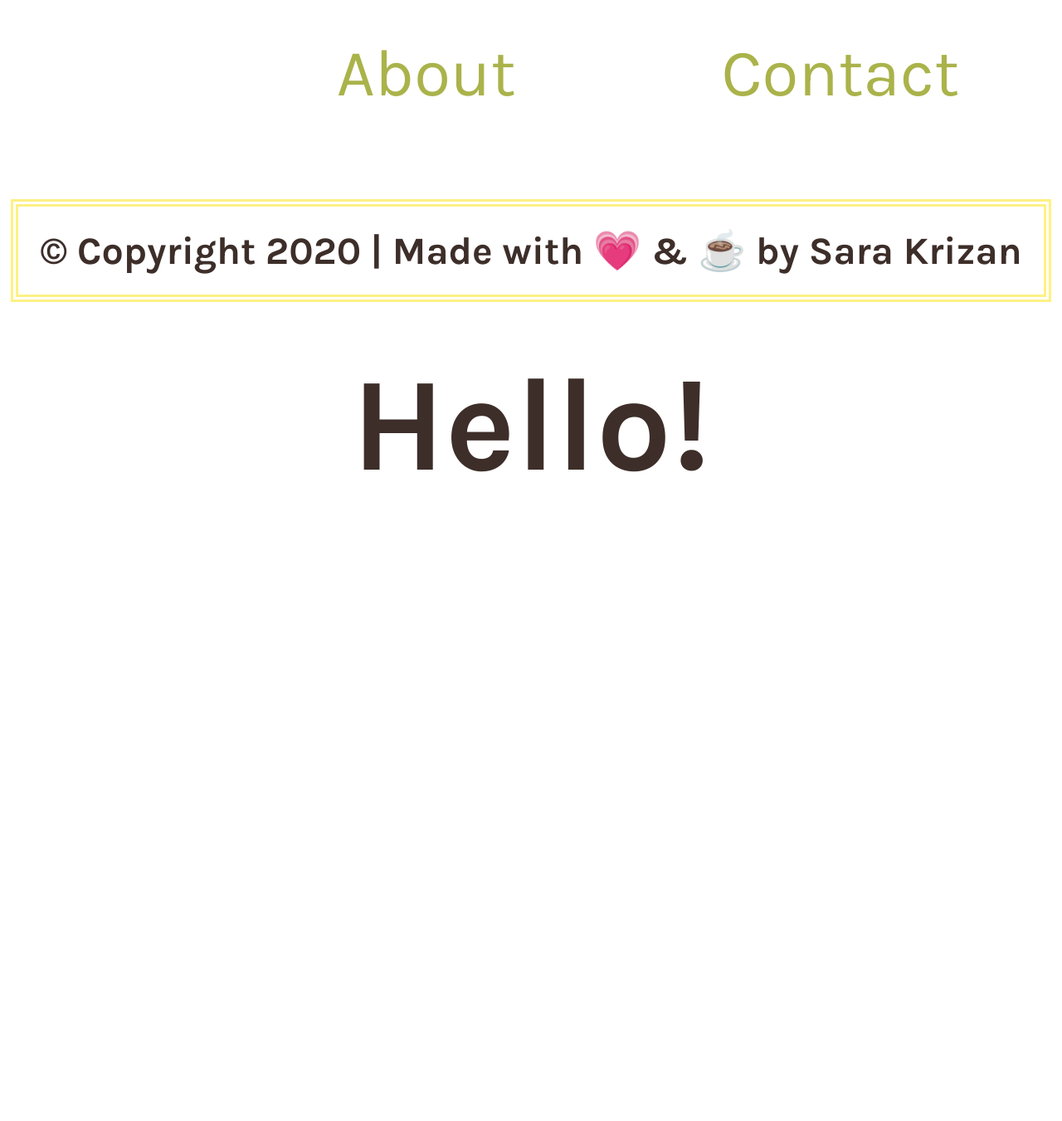
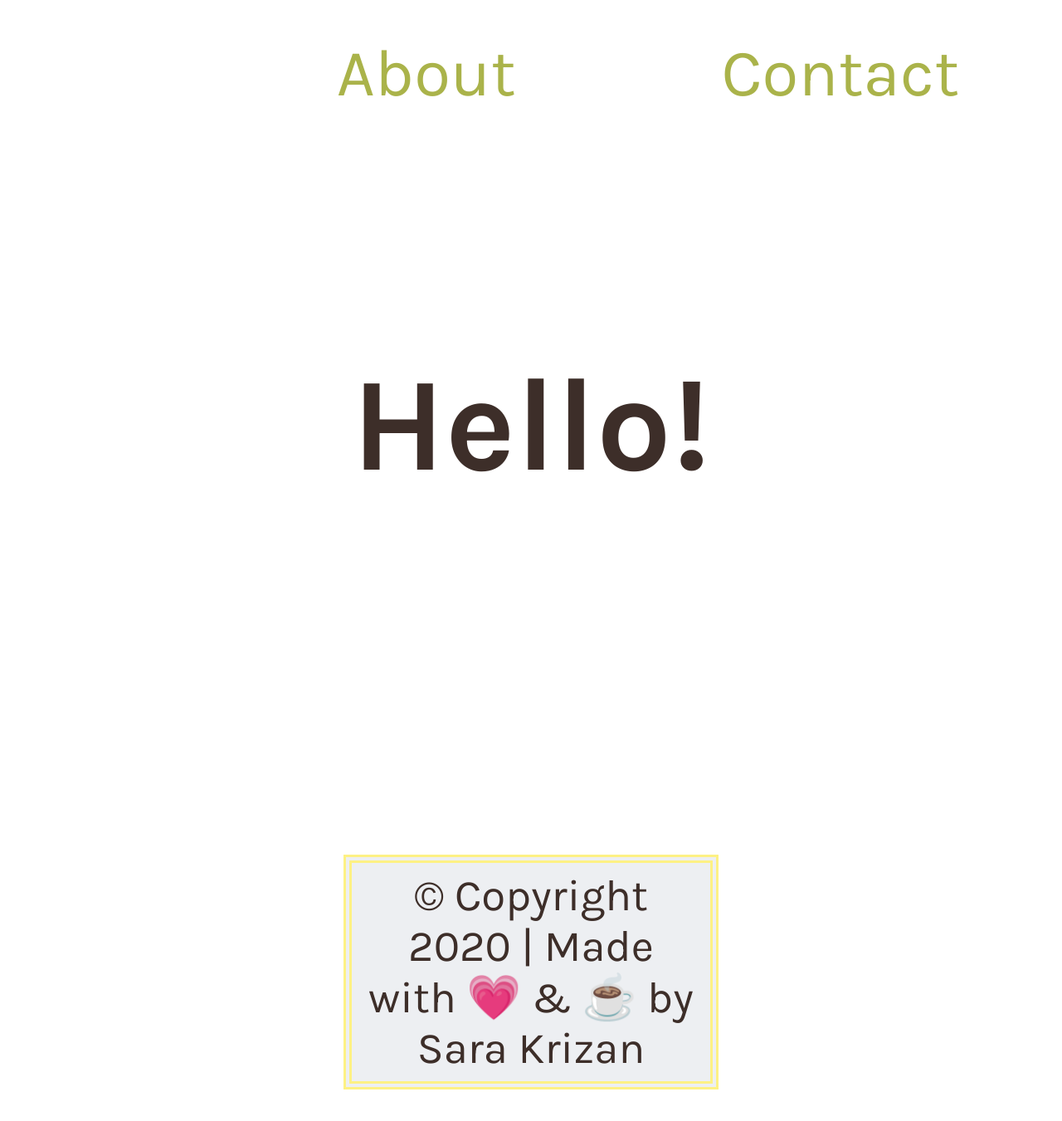
Before and after one commit to SMKrizan/portfolioII, a React (Create React App) app: page / in a window 1280 px wide. Shown: the part 423-1774 px from the top of the page at 83% size. Before the commit the page ends 1189 px from the top, so only its background shows below. Built offline with nearby package versions, Linux system fonts and the light colour scheme.

Commit message:
transparency added and adjustments for all sizes

```diff
--- a/src/components/Footer/index.css
+++ b/src/components/Footer/index.css
@@ -2,56 +2,56 @@ footer {
   position: relative;
   font-size: 1em;
   font-family: var(--txt1);
-  padding: 6% 14% 6% 14%;
   text-align: center;
-  bottom: 8%;
+  display: flex;
+  justify-content: center;
+  padding: 1em;
 }
-footer h5 {
+div#footer-layer {
+  background: rgba(233, 236, 239, 0.8);
+  width: 95%;
+}
+p#footer-text {
+  padding: .5em;
   border: 0.2em double var(--yellow);
 }
 /* MEDIA QUERY FOR SMALL DEVICES */
 @media screen and (min-width: 576px) {
-  body {
-      width: 100%
+    footer {
+    font-size: 1.1em;
+    padding: 2em;
   }
-    footer {
-    position: fixed;
-    font-size: 1.1em;
-    padding: 0;
-    bottom: 0;
-    width: 100%;
-  }
-  footer h5 {
-    padding: 5% 0;
+  div#footer-layer {
+    width: 85%
   }
 }
 /* MEDIA QUERY FOR TABLETS AND MEDIUM DEVICES */
 @media screen and (min-width: 768px) {
   footer {
-    font-size: 1.3em;
-    bottom: 27%;
+    font-size: 1.2em;
+    padding: 3em;
   }
-  footer h5 {
-    border: 0.2em double var(--yellow);
-    margin: 1%;
+  div#footer-layer {
+    width: 70%
   }
 }
 /* MEDIA QUERY FOR LARGE DEVICES */
 @media screen and (min-width: 992px) {
   footer {
-    font-size: 1.8em;
-    padding: 0;
-    bottom: 0;
+    font-size: 1.3em;
+    padding: 4em;
   }
-  footer h5 {
+  p#footer-text {
     padding: 2%;
   }
 }
 /* MEDIA QUERY FOR EXTRA LARGE DEVICES */
 @media screen and (min-width: 1200px) {
   footer {
-    position: fixed;
-    font-size: 3.5em;
-    bottom: 0;
+    font-size: 3.3em;
+    padding: 5em;
+  }
+  div#footer-layer {
+    width: 60%
   }
 }
--- a/src/components/Footer/index.js
+++ b/src/components/Footer/index.js
@@ -1,15 +1,19 @@
-import React from 'react';
-import Emoji from '../Emoji';
-import './index.css';
+import React from "react";
+import Emoji from "../Emoji";
+import "./index.css";
 
 const Footer = () => {
-    return (
-        <footer>
-            <h5>
-                <Emoji symbol='©' /> Copyright 2020 | Made with <Emoji label='heart' symbol='💗' /> & <Emoji symbol='☕' label='tea' /> by Sara Krizan
-            </h5>
-        </footer>
-    )
-}
+  return (
+    <footer>
+      <div id="footer-layer">
+        <p id="footer-text">
+          <Emoji symbol="©" /> Copyright 2020 | Made with{" "}
+          <Emoji label="heart" symbol="💗" /> &{" "}
+          <Emoji symbol="☕" label="tea" /> by Sara Krizan
+        </p>
+      </div>
+    </footer>
+  );
+};
 
 export default Footer;
--- a/src/pages/Contact/index.css
+++ b/src/pages/Contact/index.css
@@ -2,7 +2,6 @@ section.contact {
   display: flex;
   flex-wrap: wrap;
 }
-
 img#cameo {
   border-radius: 25em;
   max-width: 40%;
@@ -11,13 +10,11 @@ img#cameo {
   border: 0.1em double var(--yellow);
   flex-grow: 1;
 }
-
 h1.contact {
   max-width: 45%;
-  padding: 12% 8% ;
+  padding: 12% 13% 12% 3%;
   flex-grow: 1;
 }
-
 code {
   font-family: var(--txt2);
 }
@@ -29,68 +26,82 @@ h1.contact span.bold {
   font-size: 1.7em;
   font-weight: bold;
 }
-
 address {
   flex-grow: 2;
-  font-size: 1.76em;
+  font-size: 1.83em;
   font-family: var(--txt2);
   color: var(--light);
   background-color: black;
   border: 0.15em double var(--yellow);
   border-radius: 0.2em;
-  min-width: 250px;
+  /* min-width: 250px; */
   margin: auto .53em;
-  padding: 4%;
+  padding: 3.5%;
   text-align: left;
 }
-
 #first {
   color: var(--light);
 }
-
 #initial, #last {
   color: var(--pink);
 }
-
 #location {
   color: var(--dyellow);
 }
-
 #phone {
   color: var(--blue);
 }
-
+span#email a {
+  color: var(--dneon);
+}
 span#email a:hover {
   color: var(--lneon);
 }
 
 /* MEDIA QUERY FOR SMALL DEVICES */
 @media screen and (min-width: 576px) {
-  h1 {
+  h1.contact {
     font-size: 1.99em;
     padding: 7% 7% 3% 5%;
   }
   address {
-    line-height: 150%;
-    font-size: 1.95em;
+    line-height: 1.1em;
+    font-size: 2.6em;
   }
 }
 
 /* MEDIA QUERY FOR TABLETS AND MEDIUM DEVICES */
 @media screen and (min-width: 768px) {
-  h1 {
-    font-size: 2.3em;
-    padding: 7% 7% 2% 5%;
+  section.contact {
+    width: 100%;
+    padding: 8% 0 0 0;
+  }
+  h1.contact {
+    font-size: 2.9em;
+    padding: 13% 13% 2% 3%;
   }
   address {
-    font-size: 2.4em;
+    font-size: 2.76em;
+    padding: 2%;
   }
 }
 
 /* MEDIA QUERY FOR LARGE DEVICES */
 @media screen and (min-width: 992px) {
-  h1 {
-    font-size: 5.1em;
+  div.contact {
+    width: 100%;
+    display: flex;
+    flex-wrap: wrap;
+    justify-content: center ;
+  }
+  img#cameo {
+    border-radius: 50%;
+    max-width: 25%;
+  }
+  h1.contact {
+    width: 50%;
+    float: right;
+    font-size: 10em;
     padding: 3% 13% 0 16%;
   }
   span#email:hover a {
@@ -105,7 +116,7 @@ span#email a:hover {
 
 /* MEDIA QUERY FOR EXTRA LARGE DEVICES */
 @media screen and (min-width: 1200px) {
-  h1 {
+  h1.contact {
     font-size: 6.2em;
     padding: 3% 13% 0 16%;
   }
--- a/src/pages/Contact/index.js
+++ b/src/pages/Contact/index.js
@@ -7,6 +7,7 @@ const { cameo } = image;
 const Contact = () => {
   return (
     <section className="contact">
+      <div className="contact">
         <img src={cameo} alt="cameo portrait of Sara Krizan" id="cameo" />
         <h1 className="contact">
           <span className="reg">get </span>
@@ -15,6 +16,7 @@ const Contact = () => {
             Touch
           </span>
         </h1>
+      </div>
       <address>
         <span id="first">Sara </span>
         <span id="initial">M. </span>
```
Also changed, not shown: 1 other file (tests, documents, lock files or other folders). Lines whose indentation alone changed are shown as unchanged.
